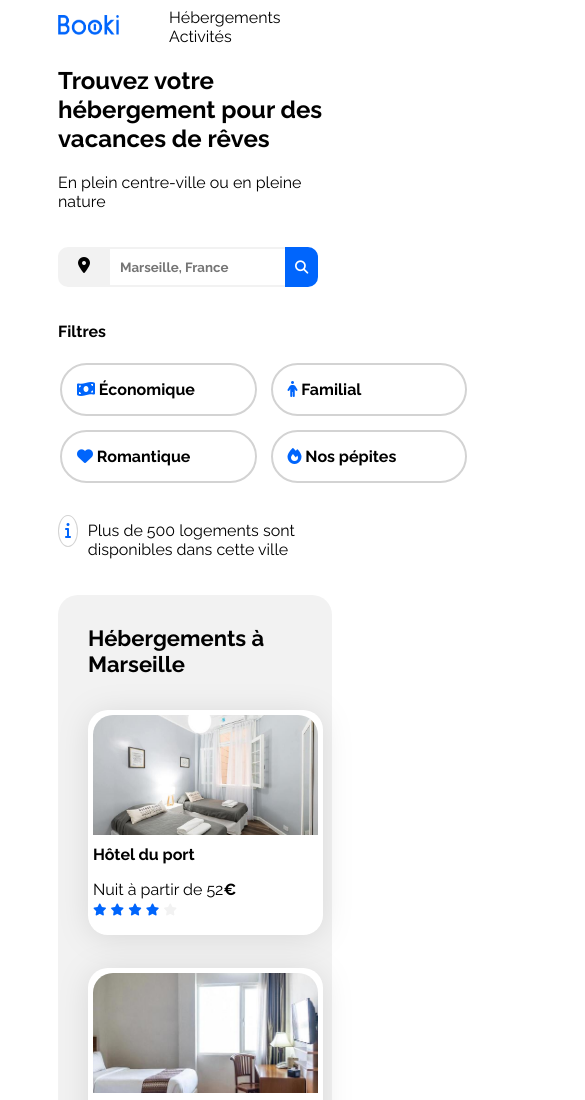
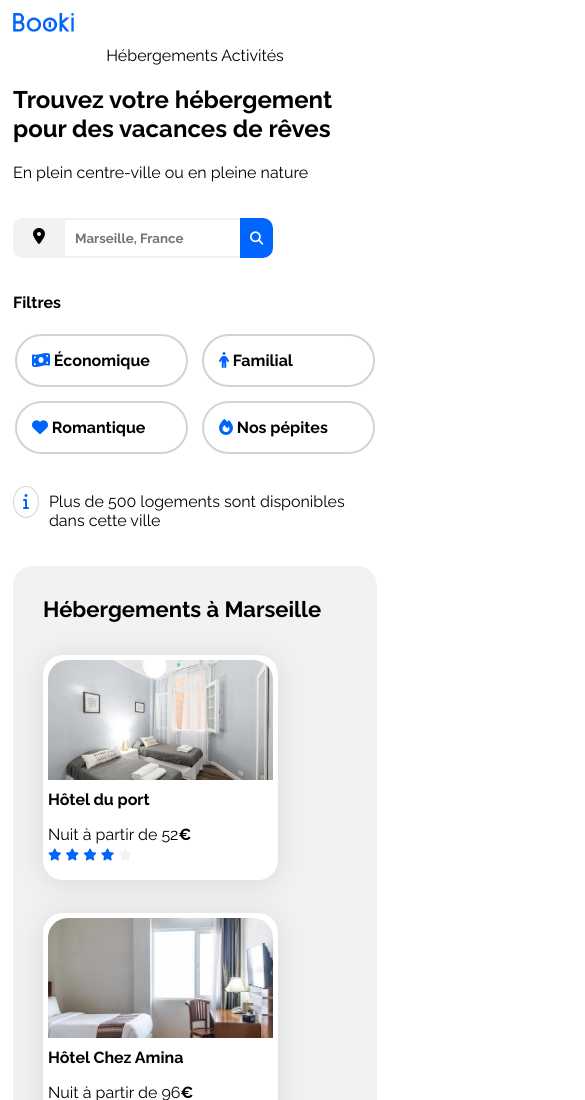
Before and after one commit to Melanie2708/Premier-Projet, a plain HTML site: page index.html in a window 390 px wide. Shown: the top 1100 px of the page, 585 px wide, since content can reach past the window. Drawn offline with Linux system fonts and the light colour scheme.

Commit message:
Début design mobile

```diff
--- a/style.css
+++ b/style.css
@@ -66,7 +66,7 @@ nav {
   align-items: center;
 }
 
-div .menu a {
+.menu a {
   text-align: right;
   margin-left: 50px;
 }
@@ -390,7 +390,7 @@ div .menu a {
   }
 
   .activites-cards .card {
-    height: 250px;
+    height: 300px;
   }
 
   .activites-cards .card-content {
@@ -401,7 +401,24 @@ div .menu a {
 /* Small devices (phones, less than 768px) */
 @media (max-width: 767.98px) {
   /* ... */
+  .main-container {
+    padding: 5px;
+  }
+  nav {
+    display: block;
+  }
+  .menu {
+    padding-top: 10px;
+    text-align: center;
+  }
+  .menu a {
+    margin-left: 0px;
+  }
+  .menu .filtre {
+    width: 100%;
+  }
   .filtre-liste {
+    width: 100%;
     display: grid;
     grid-template-columns: repeat(2, 1fr);
     gap: 10px;
@@ -415,8 +432,4 @@ div .menu a {
   .recherche-bouton-texte {
     display: none;
   }
-  .filtre-type {
-    width: 162.5px;
-    height: auto;
-  }
 }
```
